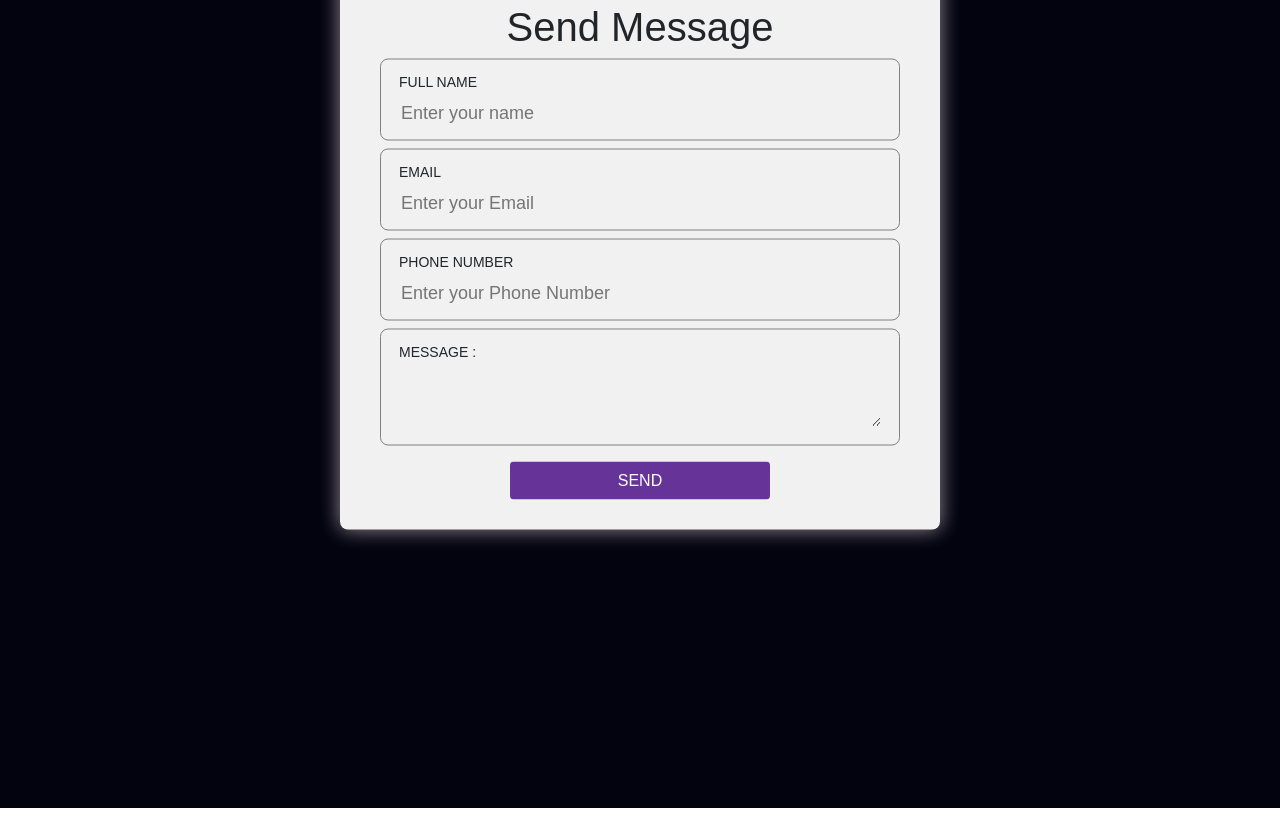
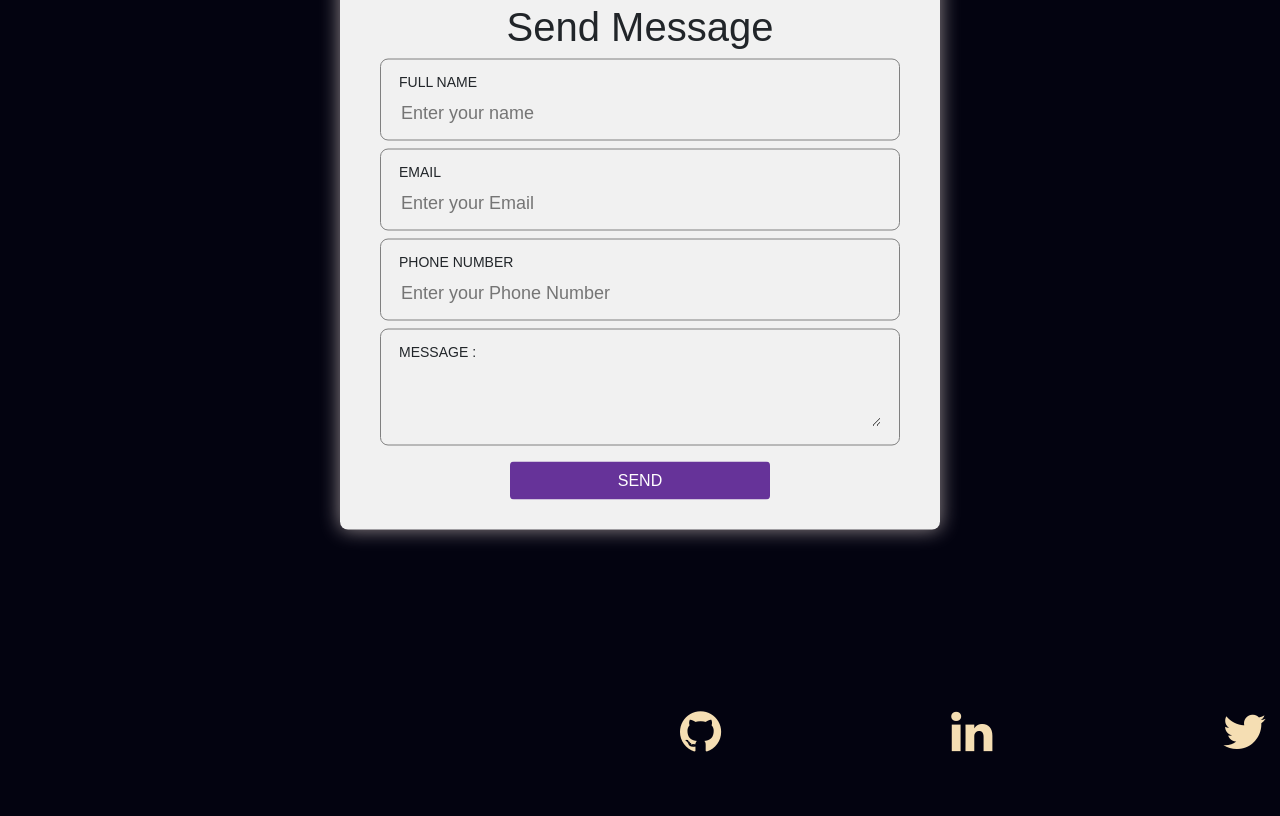
Before and after one commit to prajapati123476/prajapati123476.github.io, a plain HTML site: page index.html in a window 1280 px wide. Shown: the part 2874-3690 px from the top of the page. Drawn offline with nearby package versions, Linux system fonts and the light colour scheme.

Commit message:
social media icon

```diff
--- a/css/styles.css
+++ b/css/styles.css
@@ -231,3 +231,16 @@
 .get-a:hover {
     color: yellow;
 }
+
+/* social media icon*/
+.contact-icon {
+    display: flex;
+    margin: -100px 50px 0px 500px;
+     width: 50%;
+    height: 10%;
+
+}
+.aaa {
+    margin: 0px 50px 60px 180px;
+    align-content: center;
+}
--- a/index.html
+++ b/index.html
@@ -11,7 +11,7 @@
     <link rel="stylesheet" href="https://cdnjs.cloudflare.com/ajax/libs/font-awesome/4.7.0/css/font-awesome.min.css">
 
     <link href="https://cdn.jsdelivr.net/npm/bootstrap@5.0.2/dist/css/bootstrap.min.css" rel="stylesheet" integrity="sha384-EVSTQN3/azprG1Anm3QDgpJLIm9Nao0Yz1ztcQTwFspd3yD65VohhpuuCOmLASjC" crossorigin="anonymous">
-
+    <link rel="stylesheet" href="https://cdnjs.cloudflare.com/ajax/libs/font-awesome/4.7.0/css/font-awesome.min.css">
     <title>Vinay Prajapati | Student Softeware Developer</title>
     <style>
         /* after about section background color */
@@ -254,6 +254,20 @@
 
     </section>
 
+    <div class="contact-icon">
+        <a href="https://github.com/prajapati123476">
+            <i class="fa fa-github aaa" style="font-size:48px; color: wheat;"></i>
+        </a>
+
+        <a href="https://www.linkedin.com/in/prajapati123476/">
+            <i class="fa fa-linkedin aaa" style="font-size:48px; color: wheat;"></i>
+        </a>
+
+        <a href="https://twitter.com/VinayPr13697332">
+            <i class="fa fa-twitter aaa" style="font-size:48px; color: wheat;"></i>
+        </a>
+
+    </div>
 
 
 
```
